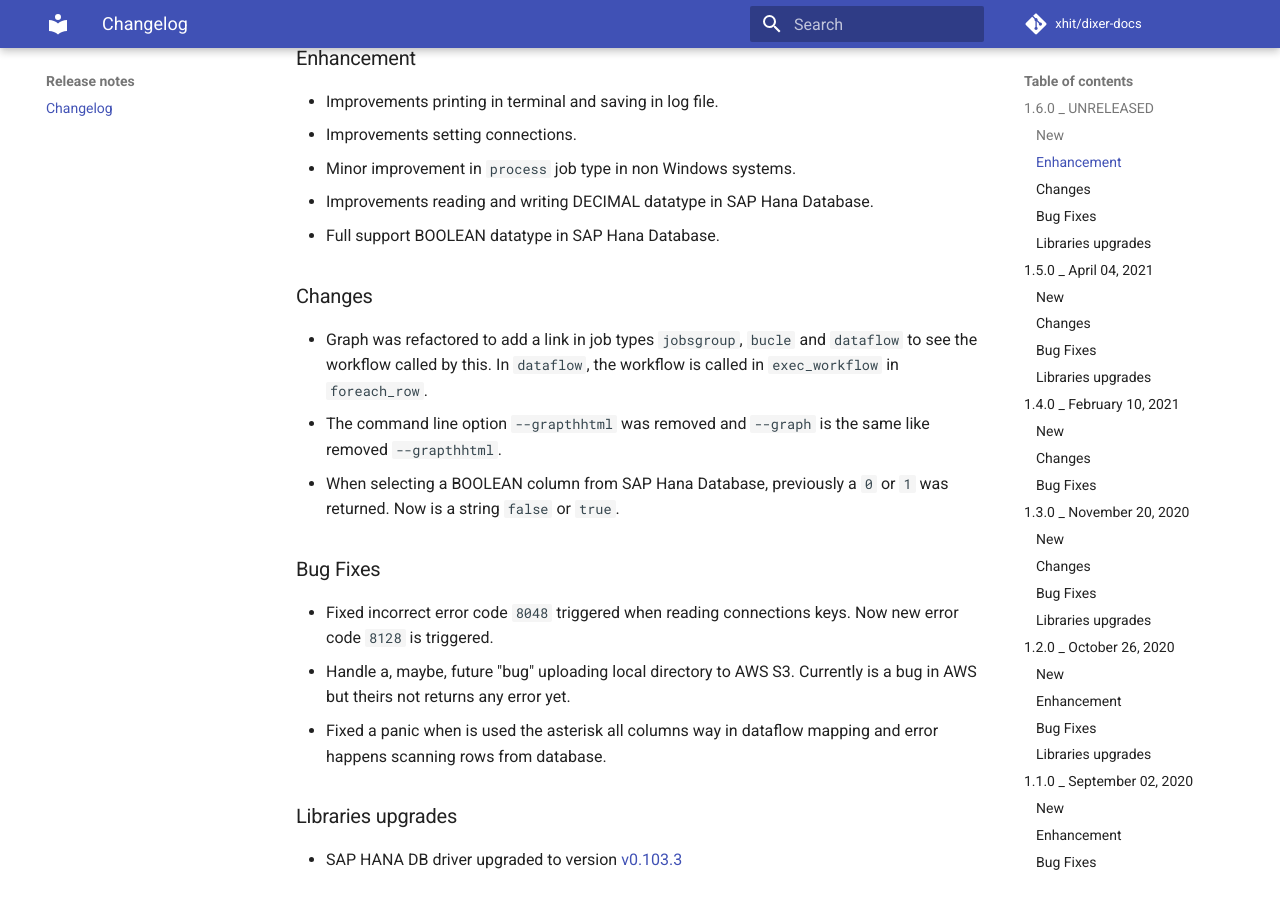
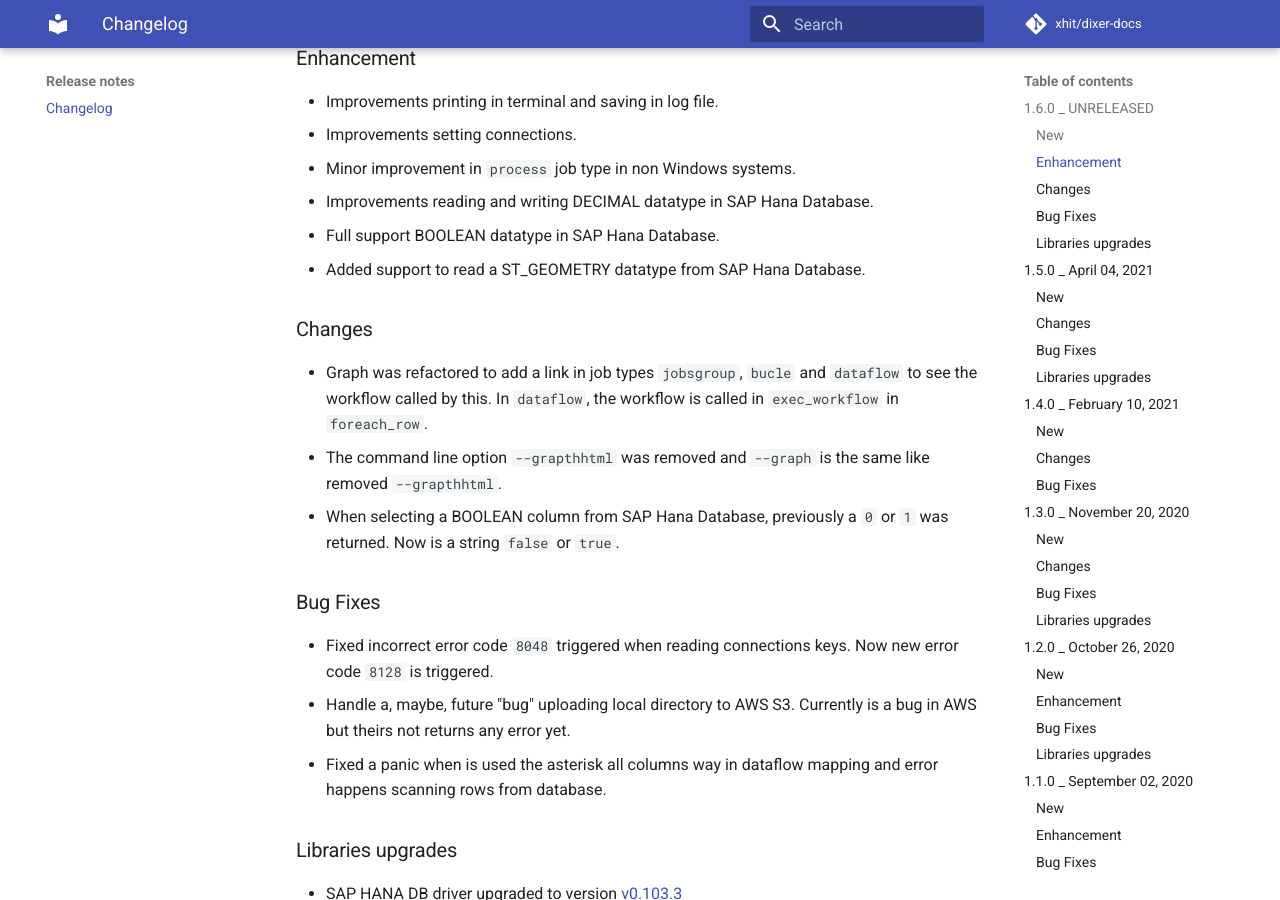
Before and after one commit to Dixer-ETL/dixer-docs, an MkDocs documentation site: the page built from docs/Changelog.md, in a window 1280 px wide and 900 px high, scrolled down 466 px. Built offline with MkDocs 1.6.1 and Material for MkDocs 9.7.7, drawn with Linux system fonts in a browser that asks for light colours; comment, search, counter and statistics services are not loaded.

Commit message:
ST_GEOMETRY read from HDB

```diff
--- a/docs/Changelog.md
+++ b/docs/Changelog.md
@@ -14,6 +14,7 @@
 * Minor improvement in `process` job type in non Windows systems.
 * Improvements reading and writing DECIMAL datatype in SAP Hana Database.
 * Full support BOOLEAN datatype in SAP Hana Database.
+* Added support to read a ST_GEOMETRY datatype from SAP Hana Database.
 
 ### Changes
 * Graph was refactored to add a link in job types `jobsgroup`, `bucle` and `dataflow` to see the workflow called by this. In `dataflow`, the workflow is called in `exec_workflow` in `foreach_row`.
```
